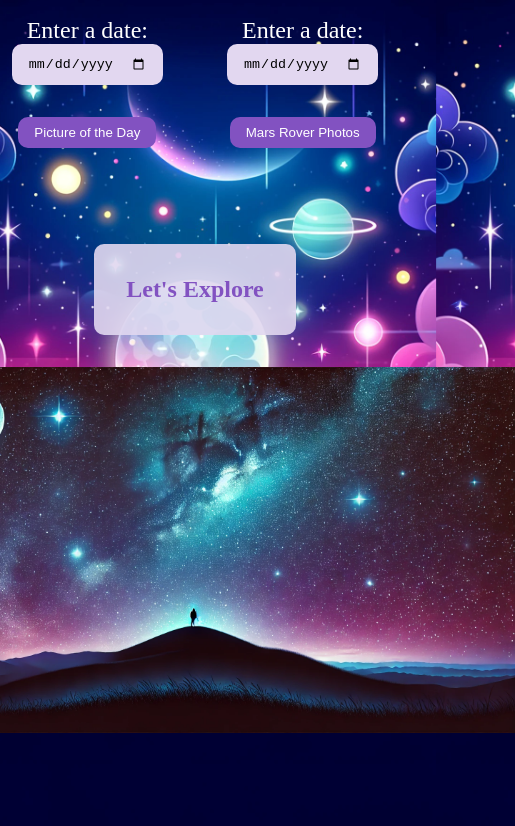
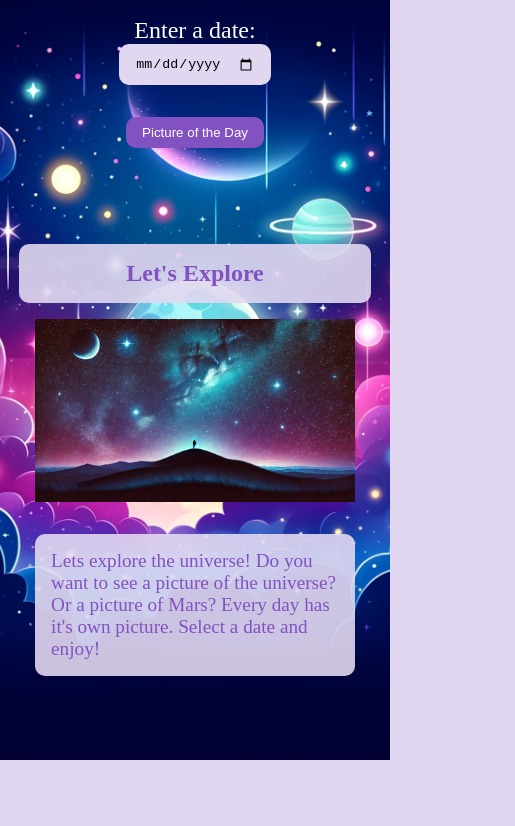
Before and after one commit to moisesg526/NY-StarGazers-Society, a plain HTML site: page index.html in a window 390 px wide. Shown: the part 84-910 px from the top of the page, 515 px wide, since content can reach past the window. After the commit the page ends 844 px from the top, so only its background shows below. Drawn offline with Linux system fonts and the light colour scheme.

Commit message:
Added padding and added media queries

```diff
--- a/index.html
+++ b/index.html
@@ -8,7 +8,6 @@
   </head>
   <body>
     <h1>NY StarGazers Society</h1>
-    <section class="form-sec">
     <section class="forms">
       <form class="pod-form">
         <label for="">Enter a date:</label>
@@ -17,16 +16,8 @@
       <input type="submit" class="pod-btn btn" value="Picture of the Day" />
     </section>
 
-      <section class="forms">
-        <form class="pom-form">
-          <label for="">Enter a date:</label>
-          <input type="date" class="get-mars-pic" />
-        </form>
-        <input type="submit" class="mars-btn btn" value="Mars Rover Photos" />
-      </section>
-    </section>
+    <h2>Let's Explore</h2>
     <section class="api-content">
-      <h2>Let's Explore</h2>
       <img src="/sky.webp" alt="Dark purple sky background" />
       <p>
         Lets explore the universe! Do you want to see a picture of the universe?
--- a/style.css
+++ b/style.css
@@ -35,18 +35,12 @@ h2 {
   gap: 2rem;
 }
 
-.form-sec {
-  padding: 2rem;
-  display: flex;
-  justify-content: center;
-  gap: 4rem;
-}
-
 .forms {
   display: flex;
   flex-direction: column;
   align-items: center;
   justify-content: center;
+  padding: 2rem 0;
   gap: 2rem;
 }
 
@@ -68,13 +62,17 @@ input {
   margin: auto;
   cursor: text;
 }
+h2 {
+  max-width: 20rem;
+  margin: auto;
+}
 
 h2,
 p {
   margin-top: 4rem;
   color: #8252c1;
   background-color: rgba(226, 215, 240, 0.9);
-  padding: 2rem;
+  padding: 1rem;
   border-radius: 10px;
 }
 
@@ -84,9 +82,10 @@ p {
 }
 
 .api-content {
+  padding: 2rem 0;
   display: flex;
-  flex-direction: column;
   align-items: center;
+  justify-content: center;
   gap: 2rem;
 }
 
@@ -98,4 +97,18 @@ img {
   body {
     background-size: cover;
   }
+  .api-content {
+    display: flex;
+    flex-direction: column;
+    padding: 1rem;
+  }
+
+  img {
+    max-width: 20rem;
+  }
+
+  p {
+    width: 30ch;
+    margin: 0;
+  }
 }
```
Lines whose indentation alone changed are shown as unchanged.
